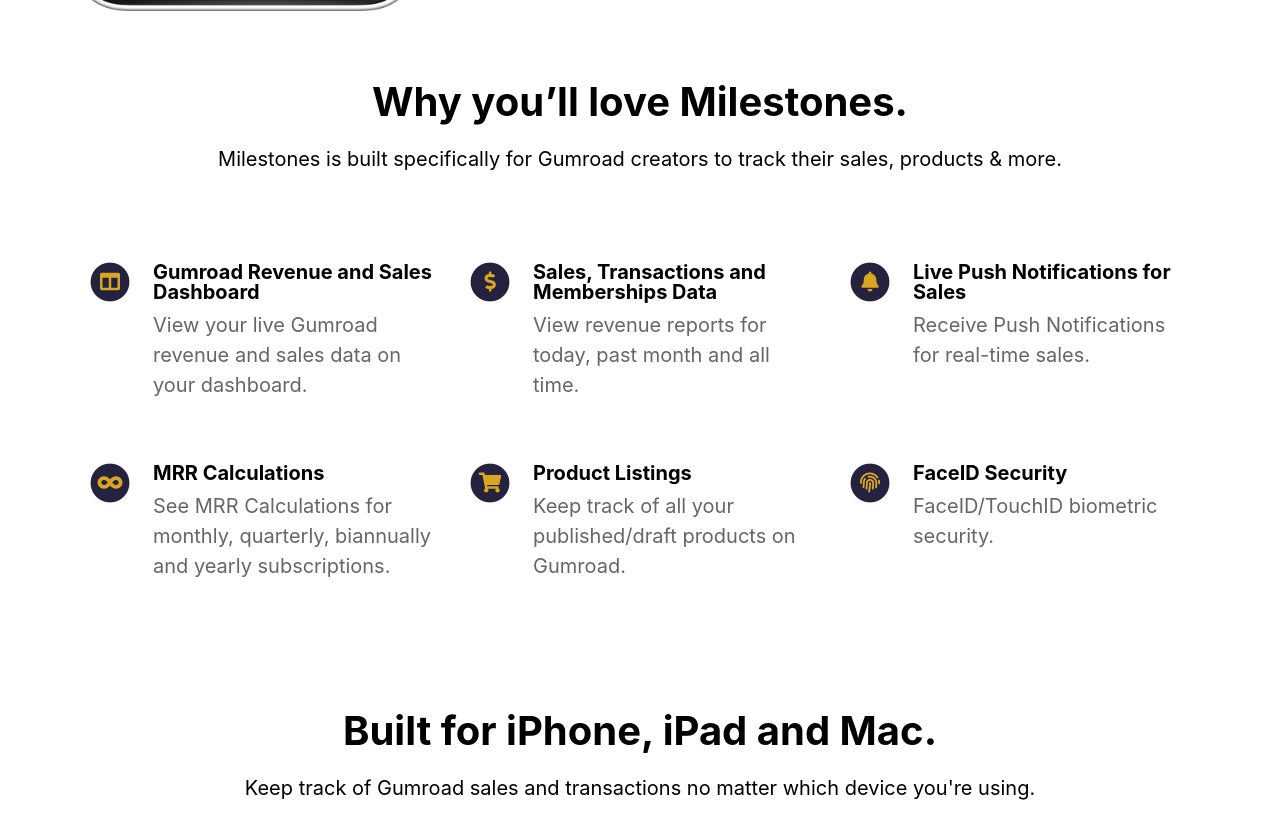
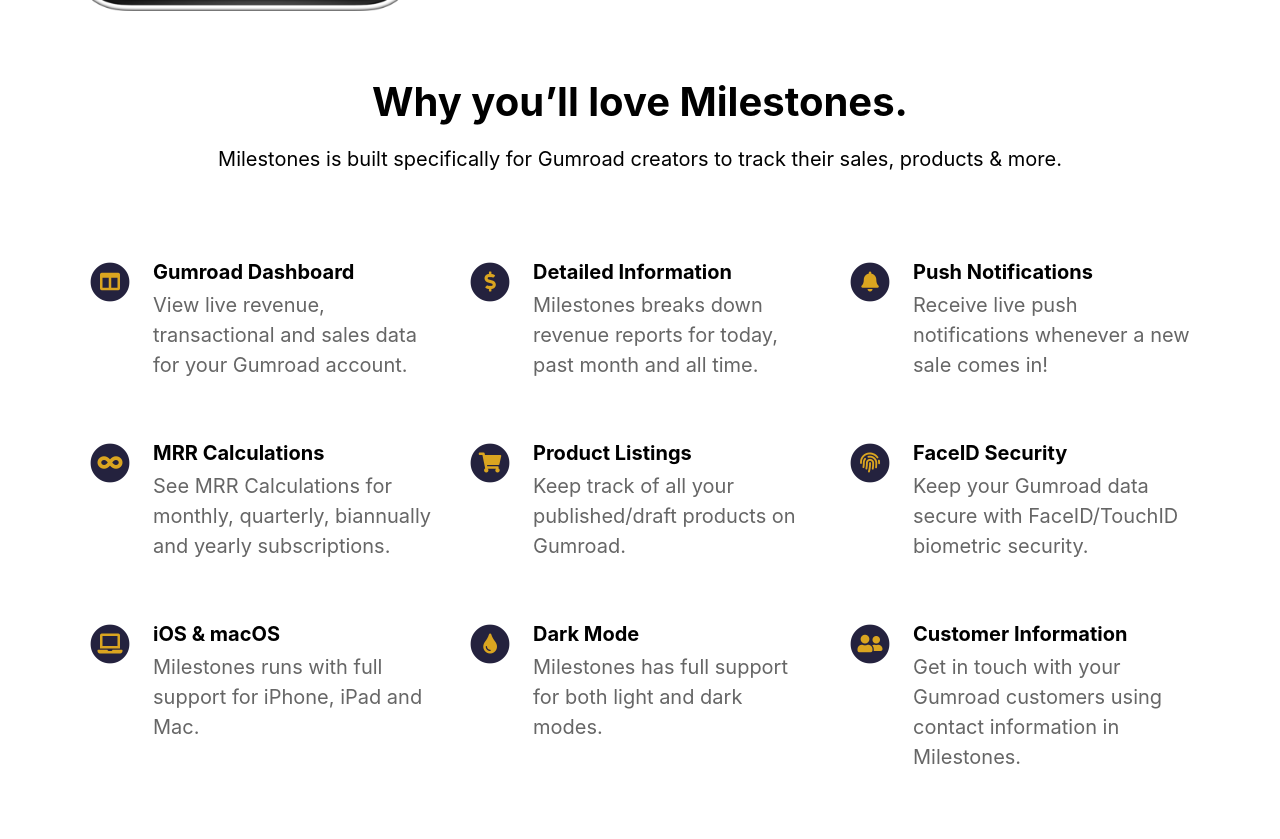
Before and after one commit to jsh8w/milestones-landing, a Jekyll site: the page built from index.html, in a window 1280 px wide and 900 px high, scrolled down 874 px. Shown: the top 839 px of the window. Built offline with Jekyll 4.4.1, drawn with Linux system fonts in a browser that asks for light colours; nearby versions of some CDN libraries.

Commit message:
Updated website features copy.

```diff
--- a/_config.yml
+++ b/_config.yml
@@ -34,16 +34,16 @@ youtube_username                          :
 # Feature List                            Edit, add or remove features to be presented.
 features                                  :
 
-  - title                                 : Gumroad Revenue and Sales Dashboard
-    description                           : View your live Gumroad revenue and sales data on your dashboard.
+  - title                                 : Gumroad Dashboard
+    description                           : View live revenue, transactional and sales data for your Gumroad account.
     fontawesome_icon_name                 : columns
 
-  - title                                 : Sales, Transactions and Memberships Data
-    description                           : View revenue reports for today, past month and all time.
+  - title                                 : Detailed Information
+    description                           : Milestones breaks down revenue reports for today, past month and all time.
     fontawesome_icon_name                 : dollar-sign
 
-  - title                                 : Live Push Notifications for Sales
-    description                           : Receive Push Notifications for real-time sales.
+  - title                                 : Push Notifications
+    description                           : Receive live push notifications whenever a new sale comes in!
     fontawesome_icon_name                 : bell
 
   - title                                 : MRR Calculations
@@ -55,9 +55,20 @@ features                                  :
     fontawesome_icon_name                 : shopping-cart
 
   - title                                 : FaceID Security
-    description                           : FaceID/TouchID biometric security.
+    description                           : Keep your Gumroad data secure with FaceID/TouchID biometric security.
     fontawesome_icon_name                 : fingerprint
 
+  - title                                 : iOS & macOS
+    description                           : Milestones runs with full support for iPhone, iPad and Mac.
+    fontawesome_icon_name                 : laptop
+
+  - title                                 : Dark Mode
+    description                           : Milestones has full support for both light and dark modes.
+    fontawesome_icon_name                 : tint
+
+  - title                                 : Customer Information
+    description                           : Get in touch with your Gumroad customers using contact information in Milestones.
+    fontawesome_icon_name                 : user-friends
 
 
 # Theme Settings
```
Also changed, not shown: 1 other file.
